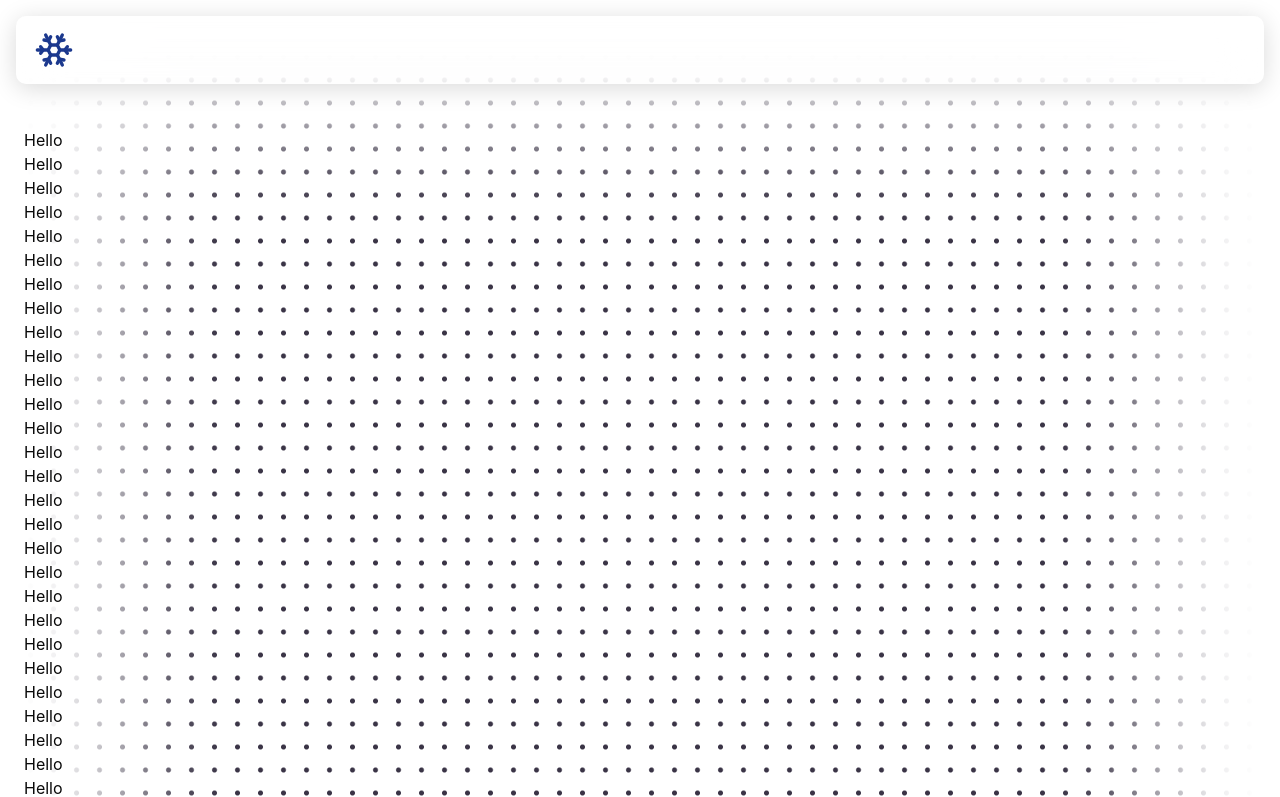
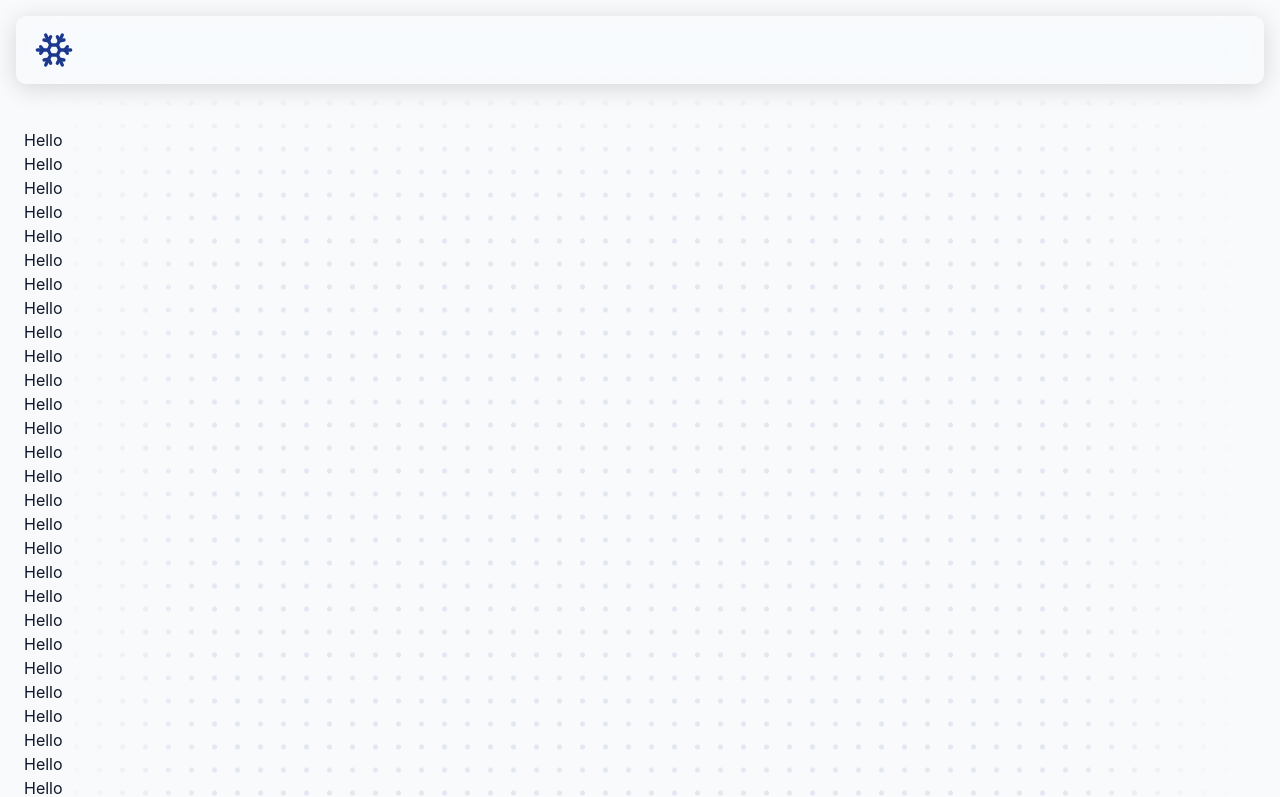
Before and after one commit to marozay/website, an Astro site: page / in a window 1280 px wide. Shown: the top 797 px of the page. Built offline with nearby package versions, Linux system fonts and the light colour scheme; Astro itself is replaced by a stand-in of ours.

Commit message:
feat(ui): adjust color palette

```diff
--- a/src/components/global.css
+++ b/src/components/global.css
@@ -56,6 +56,7 @@
   --color-border: var(--border);
   --color-input: var(--input);
   --color-outline: var(--outline);
+  --color-surface: var(--surface);
 
   --radius-xs: calc(var(--radius) - 0.375rem);
   --radius-sm: calc(var(--radius) - 0.25rem);
@@ -76,84 +77,93 @@
 }
 
 :root {
-  --background: var(--color-white);
-  --foreground: var(--color-neutral-950);
-  --card: var(--color-white);
-  --card-foreground: var(--color-neutral-950);
-  --popover: var(--color-white);
-  --popover-foreground: var(--color-neutral-950);
-  --primary: var(--color-blue-700);
-  --primary-foreground: var(--color-neutral-50);
-  --primary-accent: var(--color-blue-700);
-  --secondary: var(--color-neutral-200);
-  --secondary-foreground: var(--color-neutral-950);
-  --secondary-accent: var(--color-neutral-950);
-  --muted: var(--color-neutral-100);
-  --muted-foreground: var(--color-neutral-600);
-  --accent: var(--color-neutral-100);
-  --accent-foreground: var(--color-neutral-900);
+  --background: #f8fafc;
+  --foreground: #0f172a;
+  --surface: #ffffff;
+  --card: var(--surface);
+  --card-foreground: #0f172a;
+  --popover: var(--surface);
+  --popover-foreground: #0f172a;
+  --primary: #1d4ed8;
+  --primary-hover: #1e40af;
+  --primary-foreground: #ffffff;
+  --primary-accent: var(--primary-hover);
+  --secondary: #e2e8f0;
+  --secondary-foreground: #0f172a;
+  --secondary-accent: #0f172a;
+  --muted: #e2e8f0;
+  --muted-foreground: #64748b;
+  /* Palette accent is a brand highlight, so its text stays dark for contrast. */
+  --accent: #10b981;
+  --accent-foreground: #0f172a;
   --info: var(--color-sky-300);
   --info-foreground: var(--color-sky-950);
   --success: var(--color-green-300);
   --success-foreground: var(--color-green-950);
   --warning: var(--color-amber-300);
   --warning-foreground: var(--color-amber-950);
-  --error: var(--color-red-700);
-  --error-foreground: var(--color-neutral-50);
-  --border: var(--color-neutral-200);
-  --input: var(--color-neutral-200);
-  --outline: var(--color-neutral-400);
+  --error: #dc2626;
+  --error-foreground: #ffffff;
+  --border: #e2e8f0;
+  --input: #cbd5e1;
+  /* Palette has no outline token; the focus ring color is the closest match. */
+  --outline: #3b82f6;
+  --grid-color: #e2e8f0;
   --radius: 0.625rem;
 
   /* sidebar variables */
-  --sidebar-background: var(--color-neutral-50);
-  --sidebar-foreground: var(--color-neutral-950);
-  --sidebar-primary: var(--color-blue-700);
-  --sidebar-primary-foreground: var(--color-neutral-50);
-  --sidebar-accent: var(--color-neutral-100);
-  --sidebar-accent-foreground: var(--color-neutral-900);
-  --sidebar-border: var(--color-neutral-200);
-  --sidebar-outline: var(--color-neutral-400);
+  --sidebar-background: var(--surface);
+  --sidebar-foreground: #0f172a;
+  --sidebar-primary: #1d4ed8;
+  --sidebar-primary-foreground: #ffffff;
+  --sidebar-accent: #e2e8f0;
+  --sidebar-accent-foreground: #0f172a;
+  --sidebar-border: #e2e8f0;
+  --sidebar-outline: var(--outline);
 }
 
 .dark {
-  --background: var(--color-neutral-950);
-  --foreground: var(--color-neutral-50);
-  --card: var(--color-neutral-900);
-  --card-foreground: var(--color-neutral-50);
-  --popover: var(--color-neutral-900);
-  --popover-foreground: var(--color-neutral-50);
-  --primary: var(--color-blue-700);
-  --primary-foreground: var(--color-neutral-50);
-  --primary-accent: var(--color-blue-400);
-  --secondary: var(--color-neutral-800);
-  --secondary-foreground: var(--color-neutral-50);
-  --secondary-accent: var(--color-neutral-50);
-  --muted: var(--color-neutral-800);
-  --muted-foreground: var(--color-neutral-400);
-  --accent: var(--color-neutral-700);
-  --accent-foreground: var(--color-neutral-50);
+  --background: #090d16;
+  --foreground: #f8fafc;
+  --surface: #131926;
+  --card: var(--surface);
+  --card-foreground: #f8fafc;
+  --popover: var(--surface);
+  --popover-foreground: #f8fafc;
+  --primary: #2b70de;
+  --primary-hover: #60a5fa;
+  --primary-foreground: #ffffff;
+  --primary-accent: var(--primary-hover);
+  --secondary: #1e293b;
+  --secondary-foreground: #f8fafc;
+  --secondary-accent: #f8fafc;
+  --muted: #1e293b;
+  --muted-foreground: #64748b;
+  /* Salmon on dark needs dark text; white would drop to 2.8:1. */
+  --accent: #34d399;
+  --accent-foreground: #0f172a;
   --info: var(--color-sky-300);
   --info-foreground: var(--color-sky-950);
   --success: var(--color-green-300);
   --success-foreground: var(--color-green-950);
   --warning: var(--color-amber-300);
   --warning-foreground: var(--color-amber-950);
-  --error: var(--color-red-800);
-  --error-foreground: var(--color-neutral-50);
-  --border: --alpha(var(--color-neutral-50) / 10%);
-  --input: --alpha(var(--color-neutral-50) / 15%);
-  --outline: var(--color-neutral-500);
+  --error: #f87171;
+  --error-foreground: #0f172a;
+  --border: #1e293b;
+  --input: #334155;
+  --outline: #3b82f6;
+  --grid-color: #161b26;
 
   /* sidebars variables */
-  --sidebar-background: var(--color-neutral-900);
-  --sidebar-foreground: var(--color-neutral-50);
-  --sidebar-primary: var(--color-blue-700);
-  --sidebar-primary-foreground: var(--color-neutral-50);
-  --sidebar-accent: var(--color-neutral-800);
-  --sidebar-accent-foreground: var(--color-neutral-100);
-  --sidebar-border: var(--color-neutral-800);
-  --sidebar-outline: var(--color-neutral-600);
+  --sidebar-background: var(--surface);
+  --sidebar-foreground: #f8fafc;
+  --sidebar-primary: #2b70de;
+  --sidebar-primary-foreground: #ffffff;
+  --sidebar-accent: #1e293b;
+  --sidebar-accent-foreground: #f8fafc;
+  --sidebar-border: #1e293b;
+  --sidebar-outline: var(--outline);
 }
 
 @layer base {
--- a/src/widgets/dot-grid.astro
+++ b/src/widgets/dot-grid.astro
@@ -2,14 +2,20 @@
 import "./dot-grid.css";
 
 export interface Props {
-  /** Dot color at rest. */
+  /** Dot color at rest. Accepts any CSS color, including `var()`. */
   baseColor?: string;
-  /** Dot color near pointer. */
+  /** Dot color near pointer. Accepts any CSS color, including `var()`. */
   activeColor?: string;
   class?: string;
 }
 
-const { baseColor = "#3a3446", activeColor = "#ffffff", class: className } = Astro.props;
+// Grid dots read as a pattern, so they take the grid token. Interaction
+// accent takes the primary token.
+const {
+  baseColor = "var(--grid-color, var(--border, #e2e8f0))",
+  activeColor = "var(--primary, #1d4ed8)",
+  class: className,
+} = Astro.props;
 ---
 
 <div
@@ -119,22 +125,33 @@ void main() {
 }
 `;
 
-  /** Parse `#abc` or `#aabbcc`. Invalid input falls back to white. */
-  const toRgb = (color: string): [number, number, number] => {
-    const match = /^#?([0-9a-f]{3}|[0-9a-f]{6})$/i.exec(color.trim());
-    if (!match?.[1]) return [1, 1, 1];
-    const hex =
-      match[1].length === 3
-        ? match[1]
-            .split("")
-            .map((digit) => digit + digit)
-            .join("")
-        : match[1];
-    return [
-      parseInt(hex.slice(0, 2), 16) / 255,
-      parseInt(hex.slice(2, 4), 16) / 255,
-      parseInt(hex.slice(4, 6), 16) / 255,
-    ];
+  type Rgb = [number, number, number];
+
+  const colorCanvas = document.createElement("canvas");
+  colorCanvas.width = 1;
+  colorCanvas.height = 1;
+  const colorCtx = colorCanvas.getContext("2d", { willReadFrequently: true });
+
+  /** Resolve `var()` chains and `color()` syntax to a concrete `color` value. */
+  const toComputed = (host: HTMLElement, value: string): string => {
+    const probe = document.createElement("span");
+    probe.style.cssText = `display:none;color:${value}`;
+    host.appendChild(probe);
+    const computed = getComputedStyle(probe).color;
+    probe.remove();
+    return computed;
+  };
+
+  /** Composite `top` over `bottom` and return sRGB floats. */
+  const flatten = (top: string, bottom: string): Rgb => {
+    if (!colorCtx) return [1, 1, 1];
+    colorCtx.clearRect(0, 0, 1, 1);
+    colorCtx.fillStyle = bottom;
+    colorCtx.fillRect(0, 0, 1, 1);
+    colorCtx.fillStyle = top;
+    colorCtx.fillRect(0, 0, 1, 1);
+    const data = colorCtx.getImageData(0, 0, 1, 1).data;
+    return [(data[0] ?? 0) / 255, (data[1] ?? 0) / 255, (data[2] ?? 0) / 255];
   };
 
   const smootherstep = (value: number): number => {
@@ -185,8 +202,17 @@ void main() {
       fade: uniform("uFade"),
     };
 
-    const base = toRgb(root.dataset.baseColor ?? "#3a3446");
-    const active = toRgb(root.dataset.activeColor ?? "#ffffff");
+    const baseSource = root.dataset.baseColor ?? "var(--grid-color, var(--border, #e2e8f0))";
+    const activeSource = root.dataset.activeColor ?? "var(--primary, #1d4ed8)";
+    let base: Rgb = [1, 1, 1];
+    let active: Rgb = [1, 1, 1];
+
+    // Tokens change with the theme, so colors resolve again after a theme swap.
+    const applyPalette = (): void => {
+      const background = toComputed(root, "var(--background, #f8fafc)");
+      base = flatten(toComputed(root, baseSource), background);
+      active = flatten(toComputed(root, activeSource), background);
+    };
 
     const vao = gl.createVertexArray();
     const cornerBuffer = gl.createBuffer();
@@ -502,6 +528,15 @@ void main() {
       wake();
     }).observe(canvas);
 
+    new MutationObserver(() => {
+      applyPalette();
+      render();
+    }).observe(document.documentElement, {
+      attributes: true,
+      attributeFilter: ["class", "style", "data-theme"],
+    });
+
+    applyPalette();
     resize();
   };
 
```
